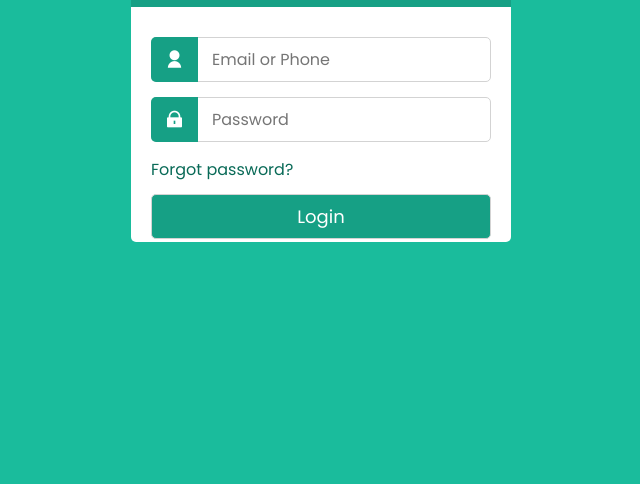
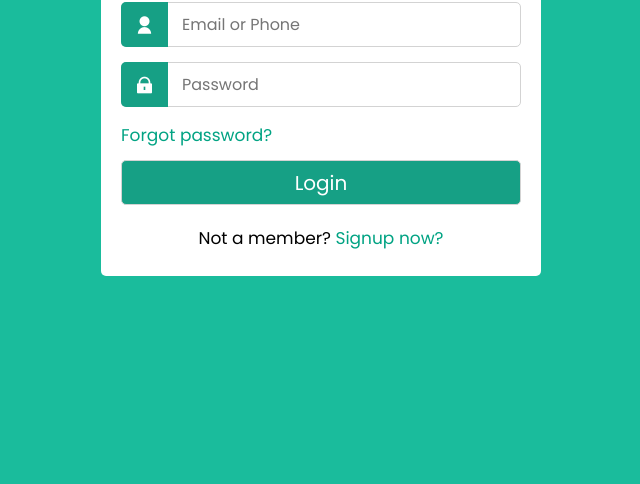
Before and after one commit to mehedihasan8/HTML_CSS, a plain HTML site: page LoginForm/index.html in a window 1280 px wide. Shown: the part 316-800 px from the top of the page, without its empty margins (319-959 px from the left). Drawn offline with nearby package versions, Linux system fonts and the light colour scheme.

Commit message:
Add more feauture in loign page

```diff
--- a/LoginForm/index.html
+++ b/LoginForm/index.html
@@ -34,10 +34,11 @@
             required
           />
         </div>
+        <div class="pass"><a href="#">Forgot password?</a></div>
         <div class="row button">
-          <div class="pass"><a href="#">Forgot password?</a></div>
           <input type="submit" value="Login" />
         </div>
+        <div class="signpu-link">Not a member?<a href="#"> Signup now?</a></div>
       </form>
     </div>
   </body>
--- a/LoginForm/style.css
+++ b/LoginForm/style.css
@@ -18,16 +18,18 @@ body {
 }
 
 .wrapper {
-  width: 380px;
+  max-width: 440px;
+  width: 100%;
   background-color: #fff;
   border-radius: 5px;
+  margin: 0px 10px;
 }
 
 .wrapper .title {
   background-color: #16a085;
   line-height: 80px;
-  padding-left: 25px;
   font-size: 25px;
+  text-align: center;
   font-weight: 600;
   color: #fff;
   border-radius: 5px 5px 0 0;
@@ -50,6 +52,12 @@ body {
   font-size: 16px;
   border: 1px solid lightgrey;
   border-radius: 5px;
+  transition: all 0.3s ease-out;
+}
+
+form .row input:focus {
+  border-color: #16a085;
+  box-shadow: inset 0px 0px 2px 2px rgba(26, 188, 156, 0.25);
 }
 
 .wrapper form .row i {
@@ -69,15 +77,34 @@ body {
   padding-left: 0px;
   border-radius: 5px;
   background-color: #16a085;
-  font-size: 18px;
+  font-size: 20px;
   color: #fff;
   cursor: pointer;
 }
-.wrapper form .button .pass {
+form .button input:hover {
+  background-color: #0a826a;
+}
+.wrapper form .pass {
   margin-bottom: 12px;
-  list-style: none;
+  font-size: 17px;
 }
-.wrapper form .button .pass a {
+.wrapper form .pass a {
   text-decoration: none;
-  color: #096a57;
+  color: #01a383;
 }
+.wrapper form .pass a:hover {
+  text-decoration: underline;
+}
+
+.wrapper form .signpu-link {
+  margin-top: 20px;
+  text-align: center;
+  font-size: 17px;
+}
+.wrapper form .signpu-link a {
+  text-decoration: none;
+  color: #01a383;
+}
+.wrapper form .signpu-link a:hover {
+  text-decoration: underline;
+}
```
